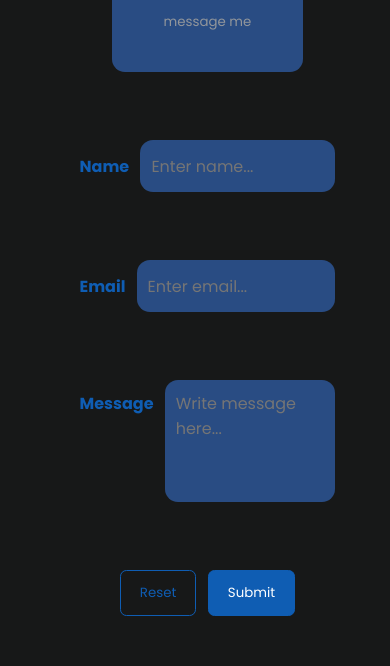
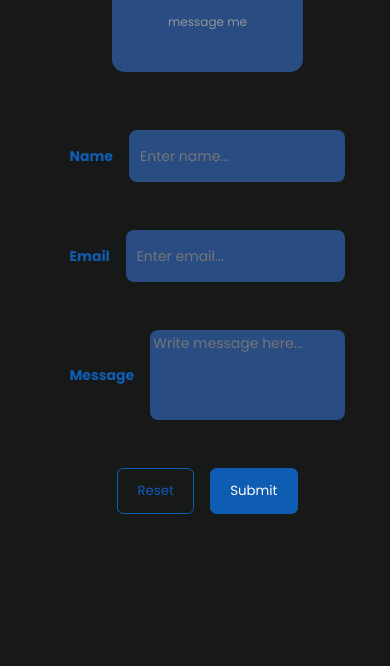
Before and after one commit to Roshan-Rajurkar/PORTFOLIO-ROSHAN, a plain HTML site: page index.html in a window 390 px wide. Shown: the part 5304-5970 px from the top of the page. After the commit the page ends 5858 px from the top, so only its background shows below. Drawn offline with Linux system fonts and the light colour scheme; a web font is replaced by a local one.

Commit message:
mobile-contact

```diff
--- a/contact_style.css
+++ b/contact_style.css
@@ -149,7 +149,40 @@ textarea:hover {
 
 /* for mobile */
 @media screen and (max-width : 600px) {
+
     .contact-block {
-        gap: .7rem;
+        gap: 1rem;
+        align-items: center;
+        padding: 0px;
+    }
+
+
+
+    .contact-block input,
+    textarea {
+
+        border-radius: 8px;
+        outline: none;
+        background-color: #294c83;
+        color: #b9b9b9;
+        padding: 0 10px;
+        font-size: 14px;
+        border: 1px solid transparent;
+    }
+
+    .message textarea {
+        padding: 2px;
+        resize: none;
+        /* height: 50px; */
+    }
+
+    .contact__details small {
+        font-size: 12px;
+    }
+
+
+
+    .contact-block label {
+        font-size: 14px;
     }
 }
```
